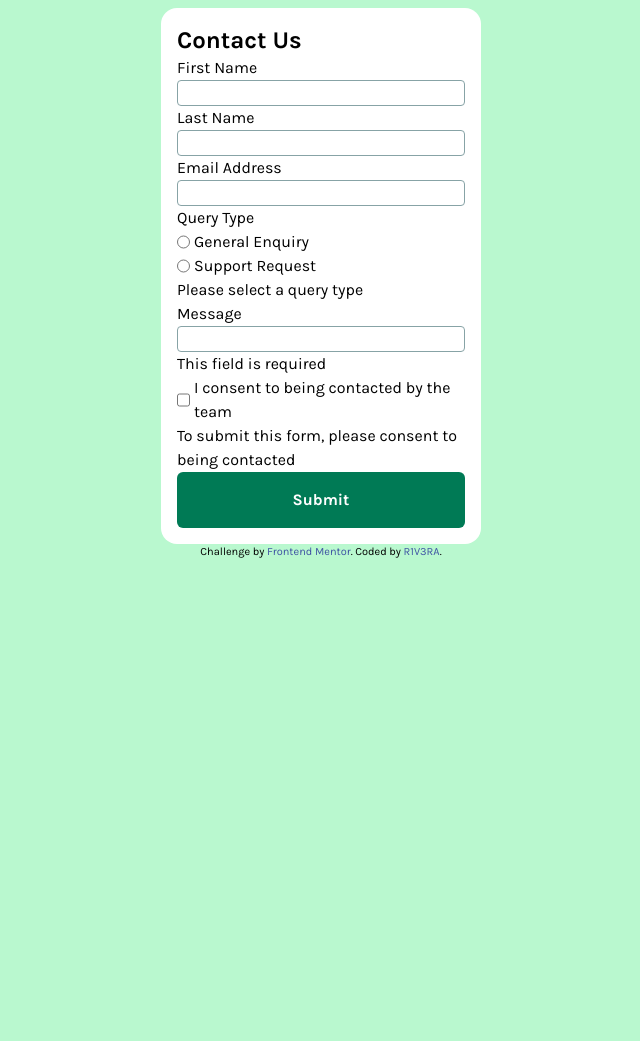
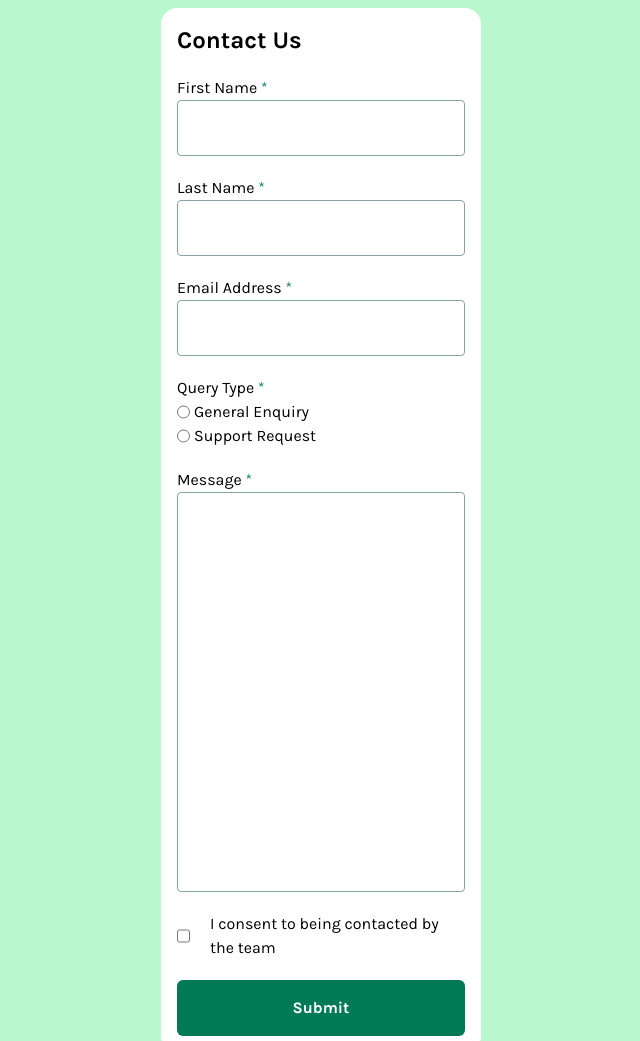
Before and after one commit to R1V3RA-1508/contact-form-main, a plain HTML site: page index.html in a window 1280 px wide. Shown: the top 1041 px of the page, without its empty margins (319-959 px from the left). Before the commit the page ends 800 px from the top, so only its background shows below. Drawn offline with nearby package versions, Linux system fonts and the light colour scheme.

Commit message:
feat: "required" star added

```diff
--- a/index.html
+++ b/index.html
@@ -16,24 +16,30 @@
     @font-face {src: url('Karla-Bold.ttf'); font-family: 'Karla'; font-weight: 700;}
     body{font-family: 'Karla';}
     input{border: solid hsl(186, 15%, 59%) 1px; border-radius: 4px}
+    .required::after{content: ' *'; color: hsl(169, 82%, 27%)}
   </style>
   </style>
 </head>
 <body class="bg-green-200 flex flex-col items-center">
-<main class="flex flex-col rounded-2xl bg-white w-xs p-4 mt-2">
+<main class="flex flex-col rounded-2xl bg-white w-xs p-4 mt-2 gap-y-[20px]">
   <h1 class="text-2xl font-bold">Contact Us</h1>
+  <section class="flex flex-col">
+    <label for="firstname" class="required">First Name</label>
+    <input type="text" name="firstname" class="h-[7vh]">
+  </section>
 
-  <label for="firstname">First Name</label>
-  <input type="text" name="firstname">
+  <section class="flex flex-col">
+    <label for="lastname" class="required">Last Name</label>
+    <input type="text" name="lastname" class="h-[7vh]">
+  </section>
 
-  <label for="lastname">Last Name</label>
-  <input type="text" name="lastname">
-
-  <label for="email">Email Address</label>
-  <input type="email" name="email" id="">
-  <!--Please enter a valid email address-->
-  <section>
-    Query Type
+  <section class="flex flex-col">
+    <label for="email" class="required">Email Address</label>
+    <input type="email" name="email" id="" class="h-[7vh]">
+    <!--Please enter a valid email address-->
+  </section>
+  <section class="flex flex-col">
+    <h2 class="required">Query Type</h2>
     <div class="flex flex-row">
       <input type="radio" name="general" id="" value="general">
       <label for="general" class='ml-1'>General Enquiry</h2>
@@ -42,17 +48,19 @@
       <input type="radio" name="general" id="" value="support">
       <label for="support" class='ml-1'>Support Request</label>
     </div>
-    Please select a query type
+    <!--Please select a query type-->
     </section>
-  <label for="message">Message</label>
-  <input type="text" name="message">
-  This field is required
+  <section class="flex flex-col">
+    <label for="message" class="required">Message</label>
+    <input type="text" name="message" class="h-[50vh]">
+    <!--This field is required-->
+  </section>
 
   <section class="flex flex-row">
     <input type="checkbox" name="vazhno" id="">
-    <label for="vazhno" class='ml-1'>I consent to being contacted by the team</label>
+    <label for="vazhno" class='ml-5'>I consent to being contacted by the team</label>
   </section>
-  To submit this form, please consent to being contacted
+  <!--To submit this form, please consent to being contacted-->
 
   <button class="p-4 bg-emerald-700 text-white font-bold rounded-md">Submit</button>
 
```
